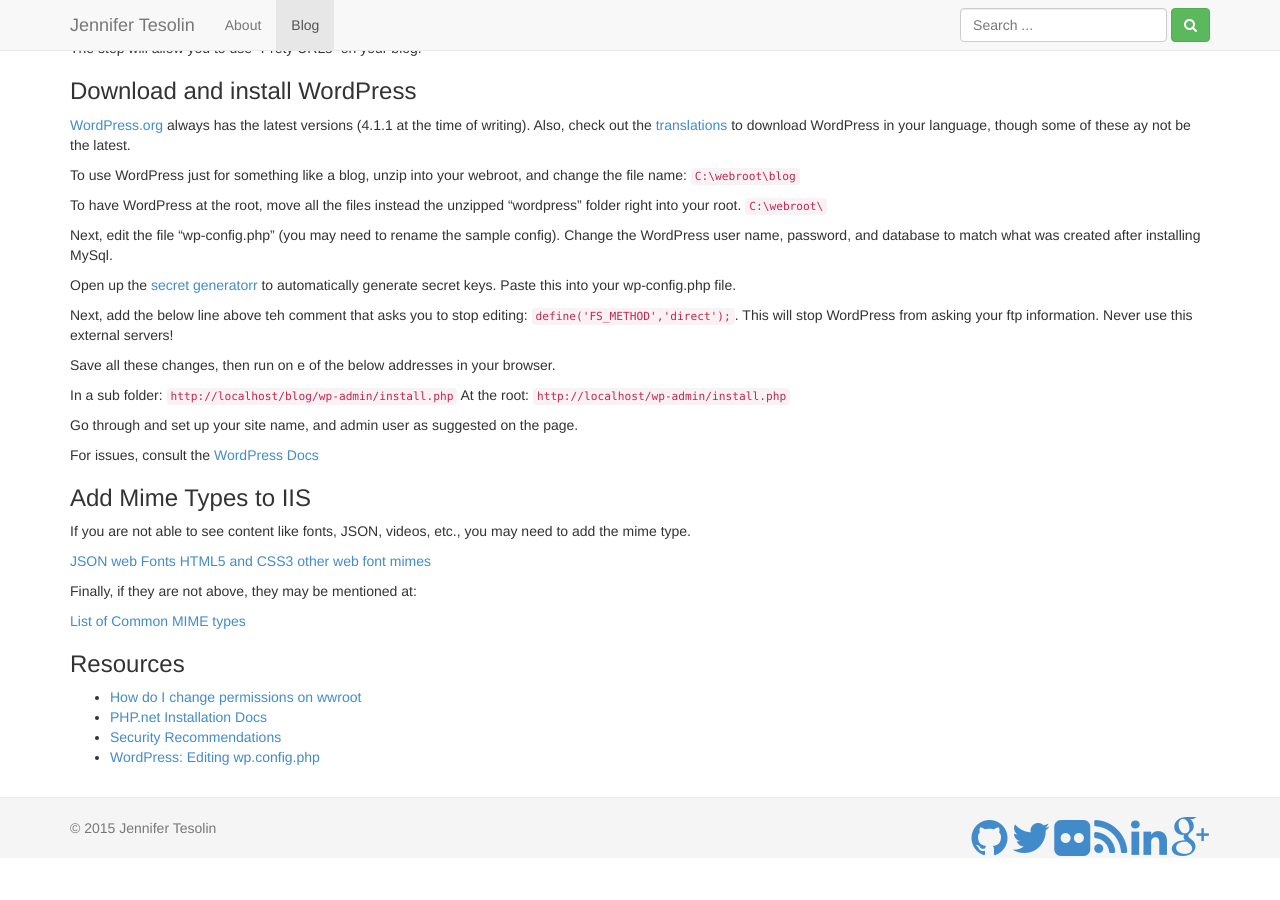
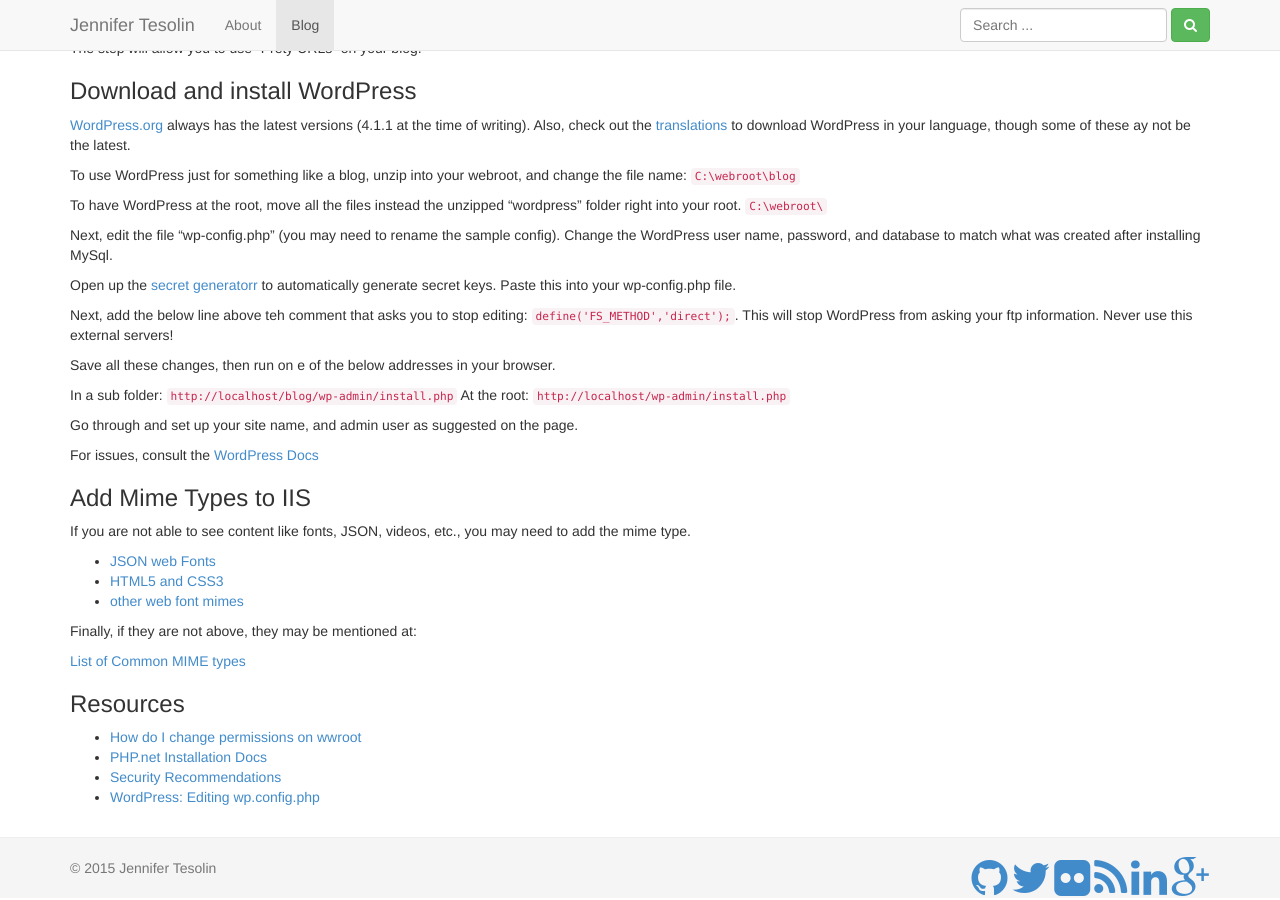
Before and after one commit to jennifert/jekyll-site, a Jekyll site: the page built from _posts/2015-03-14-IIS7-Development-Environment.markdown, in a window 1280 px wide and 900 px high, scrolled down 1387 px. Built offline with Jekyll 4.4.1, drawn with Linux system fonts in a browser that asks for light colours; before the commit the page ends 2247 px from its top, so only the background shows below that.

Commit message:
Fixe dnew blog post
Mime type section formatting was off.

```diff
--- a/_posts/2015-03-14-IIS7-Development-Environment.markdown
+++ b/_posts/2015-03-14-IIS7-Development-Environment.markdown
@@ -116,10 +116,10 @@ For issues, consult the [WordPress Docs](http://codex.wordpress.org/Installing_W
 ###Add Mime Types to IIS
 If you are not able to see content like fonts, JSON, videos, etc., you may need to add the mime type.
 
-[JSON](http://www.uipress.com/add-json-handler-support-in-iis-7/)
++ [JSON](http://www.uipress.com/add-json-handler-support-in-iis-7/)
 [web Fonts](http://codingstill.com/2013/01/set-mime-types-for-web-fonts-in-iis/)
-[HTML5 and CSS3](http://docs.composite.net/Layout/LayoutFAQ?q=Can+I+use+HTML5+and+CSS3+related+files+like+.svg%2C+.woff+and+.ogg%3F)
-[other web font mimes](http://codingstill.com/2013/01/set-mime-types-for-web-fonts-in-iis/)
++ [HTML5 and CSS3](http://docs.composite.net/Layout/LayoutFAQ?q=Can+I+use+HTML5+and+CSS3+related+files+like+.svg%2C+.woff+and+.ogg%3F)
++ [other web font mimes](http://codingstill.com/2013/01/set-mime-types-for-web-fonts-in-iis/)
 
 Finally, if they are not above, they may be mentioned at:
 
```
Also changed, not shown: 2 other files.
